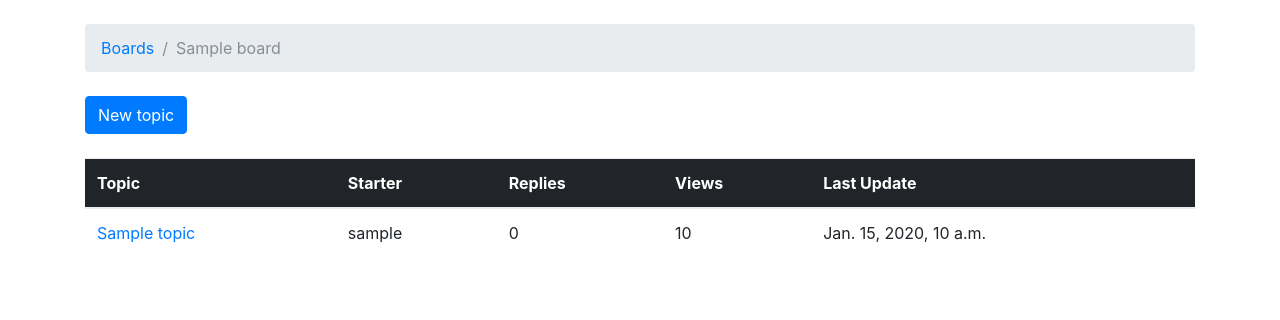
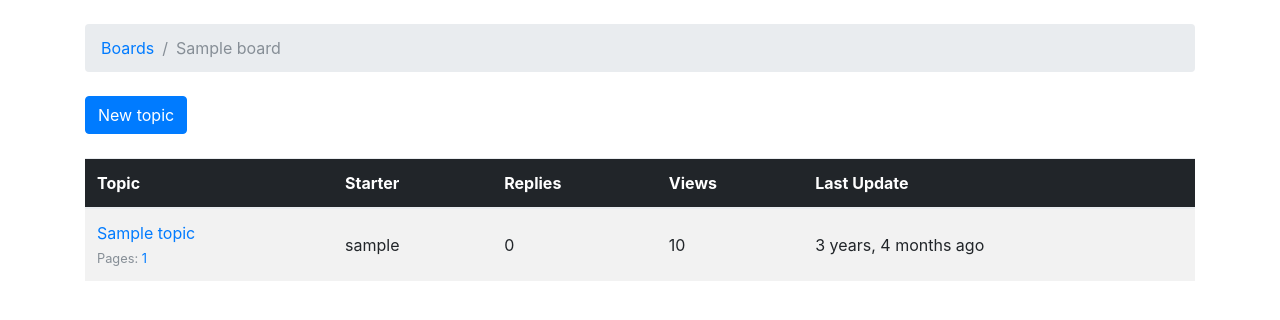
Before and after one commit to Belphin/beginners-guide-to-django, a Django app: page /boards/1/ in a window 1280 px wide. Shown: the part 56-376 px from the top of the page. Run offline with Django 3.2, Linux system fonts and the light colour scheme; tables that the repository leaves empty hold one stand-in row (values such as "Sample post"); some libraries are stand-ins or nearby versions.

Commit message:
End part 6 - Class-Based Views

```diff
--- a/boards/models.py
+++ b/boards/models.py
@@ -1,6 +1,9 @@
 from django.db import models
 from django.contrib.auth.models import User
 from django.utils.text import Truncator
+from django.utils.html import mark_safe
+from markdown import markdown
+import math
 
 class Board(models.Model):
 	name = models.CharField(max_length=30, unique=True)
@@ -26,6 +29,25 @@ class Topic(models.Model):
 	def __str__(self):
 		return self.subject
 
+	def get_page_count(self):
+		count = self.posts.count()
+		pages = count / 20
+		return math.ceil(pages)
+
+	def has_many_pages(self, count=None):
+		if count is None:
+			count = self.get_page_count()
+		return count > 6
+
+	def get_page_range(self):
+		count = self.get_page_count()
+		if self.has_many_pages(count):
+			return range(1, 5)
+		return range(1, count + 1)
+
+	def get_last_ten_posts(self):
+		return self.posts.order_by('-created_at')[:10]
+
 
 class Post(models.Model):
 	message = models.TextField(max_length=4000)
@@ -38,3 +60,6 @@ class Post(models.Model):
 	def __str__(self):
 		truncated_message = Truncator(self.message)
 		return truncated_message.chars(30)
+
+	def get_message_as_markdown(self):
+		return mark_safe(markdown(self.message, safe_mode='escape'))
--- a/boards/views.py
+++ b/boards/views.py
@@ -65,8 +65,12 @@ class PostListView(ListView):
 	paginate_by = 10
 
 	def get_context_data(self, **kwargs):
-		self.topic.views += 1
-		self.topic.save()
+		session_key = 'viewed_topic_{}'.format(self.topic.pk)
+		if not self.request.session.get(session_key, False):
+			self.topic.views += 1
+			self.topic.save()
+			self.request.session[session_key] = True
+
 		kwargs['topic'] = self.topic
 		return super().get_context_data(**kwargs)
 
@@ -86,7 +90,18 @@ def reply_topic(request, pk, topic_pk):
 			post.topic = topic
 			post.created_by = request.user
 			post.save()
-			return redirect('topic_posts', pk=pk, topic_pk=topic_pk)
+
+			topic.last_updated = timezone.now()
+			topic.save()
+
+			topic_url = reverse('topic_posts', kwargs={'pk': pk, 'topic_pk': topic_pk})
+			topic_post_url = '{url}?page={page}#{id}'.format(
+				url=topic_url,
+				id=post.pk,
+				page=topic.get_page_count()
+			)
+
+			return redirect(topic_post_url)
 	else:
 		form = PostForm()
 	return render(request, 'reply_topic.html', {'topic': topic, 'form': form})
--- a/myproject/settings.py
+++ b/myproject/settings.py
@@ -38,8 +38,9 @@ INSTALLED_APPS = [
     'django.contrib.sessions',
     'django.contrib.messages',
     'django.contrib.staticfiles',
+    'django.contrib.humanize',
 
-		'widget_tweaks',
+    'widget_tweaks',
 
     'accounts',
     'boards',
--- a/myproject/urls.py
+++ b/myproject/urls.py
@@ -35,5 +35,6 @@ urlpatterns = [
 	path('settings/password/', auth_views.PasswordChangeView.as_view(template_name='password_change.html'),
 		name='password_change'),
 	path('settings/password/done', auth_views.PasswordChangeDoneView.as_view(template_name='password_change_done.html'),
-		name='password_change_done')
+		name='password_change_done'),
+	path('settings/account/', accounts_views.UserUpdateView.as_view(), name='my_account')
 ]
--- a/requirements.txt
+++ b/requirements.txt
@@ -1,2 +1,3 @@
 Django==4.1.7
 django-widget-tweaks==1.4.12
+markdown==3.4.3
--- a/templates/base.html
+++ b/templates/base.html
@@ -4,7 +4,7 @@
     <meta charset="utf-8" />
     <title>{% block title %}Django Boards{% endblock %}</title>
     <link rel="stylesheet" href="{% static 'css/bootstrap.min.css' %}" />
-		<link rel="stylesheet" href="{% static 'css/app.css' %}">
+    <link rel="stylesheet" href="{% static 'css/app.css' %}" />
     {% block stylesheet %}{% endblock %}
   </head>
   <body>
@@ -13,19 +13,38 @@
       <div class="container">
         <a class="navbar-brand" href="{% url 'home' %}">Django Boards</a>
         <div>
-						<button class="navbar-toggler" type="button" data-toggle="collapse" data-target="#mainMenu" aria-controls="mainMenu" aria-expanded="false" aria-label="Toggle navigation">
+          <button
+            class="navbar-toggler"
+            type="button"
+            data-toggle="collapse"
+            data-target="#mainMenu"
+            aria-controls="mainMenu"
+            aria-expanded="false"
+            aria-label="Toggle navigation">
             <span class="navbar-toggler-icon"></span>
           </button>
           <div class="collapse navbar-collapse" id="mainMenu">
             {% if user.is_authenticated %}
             <ul class="navbar-nav ml-auto">
               <li class="nav-item dropdown">
-										<a class="nav-link dropdown-toggle" href="#" id="userMenu" data-toggle="dropdown" aria-haspopup="true" aria-expanded="false">
+                <a
+                  class="nav-link dropdown-toggle"
+                  href="#"
+                  id="userMenu"
+                  data-toggle="dropdown"
+                  aria-haspopup="true"
+                  aria-expanded="false">
                   {{ user.username }}
                 </a>
-										<div class="dropdown-menu dropdown-menu-right" aria-labelledby="userMenu">
-											<a class="dropdown-item" href="#">My account</a>
-											<a class="dropdown-item" href="{% url 'password_reset' %}">Change password</a>
+                <div
+                  class="dropdown-menu dropdown-menu-right"
+                  aria-labelledby="userMenu">
+                  <a class="dropdown-item" href="{% url 'my_account' %}"
+                    >My account</a
+                  >
+                  <a class="dropdown-item" href="{% url 'password_reset' %}"
+                    >Change password</a
+                  >
                   <div class="dropdown-divider"></div>
                   <a class="dropdown-item" href="{% url 'logout' %}">Log out</a>
                 </div>
@@ -33,8 +52,12 @@
             </ul>
             {% else %}
             <form class="form-inline ml-auto">
-									<a href="{% url 'login' %}" class="btn btn-outline-secondary">Log in</a>
-									<a href="{% url 'signup' %}" class="btn btn-primary ml-2">Sign up</a>
+              <a href="{% url 'login' %}" class="btn btn-outline-secondary"
+                >Log in</a
+              >
+              <a href="{% url 'signup' %}" class="btn btn-primary ml-2"
+                >Sign up</a
+              >
             </form>
             {% endif %}
           </div>
@@ -52,5 +75,6 @@
     <script src="{% static 'js/jquery-3.2.1.min.js' %}"></script>
     <script src="{% static 'js/popper.min.js' %}"></script>
     <script src="{% static 'js/bootstrap.min.js' %}"></script>
+    {% block javascript %}{% endblock %}
   </body>
 </html>
--- a/templates/includes/pagination.html
+++ b/templates/includes/pagination.html
@@ -1,6 +1,16 @@
 {% if is_paginated %}
   <nav aria-label="Topics pagination" class="mb-4">
     <ul class="pagination">
+      {% if page_obj.number > 1 %}
+        <li class="page-item">
+          <a class="page-link" href="?page=1">First</a>
+        </li>
+      {% else %}
+        <li class="page-item disabled">
+          <span class="page-link">First</span>
+        </li>
+      {% endif %}
+
       {% if page_obj.has_previous %}
         <li class="page-item">
           <a class="page-link" href="?page={{ page_obj.previous_page_number }}">Previous</a>
@@ -19,7 +29,7 @@
               <span class="sr-only">(current)</span>
             </span>
           </li>
-				{% else %}
+        {% elif page_num > page_obj.number|add:'-3' and page_num < page_obj.number|add:'3' %}
           <li class="page-item">
             <a class="page-link" href="?page={{ page_num }}">{{ page_num }}</a>
           </li>
@@ -35,6 +45,16 @@
           <span class="page-link">Next</span>
         </li>
       {% endif %}
+
+      {% if page_obj.number != paginator.num_pages %}
+        <li class="page-item">
+          <a class="page-link" href="?page={{ paginator.num_pages }}">Last</a>
+        </li>
+      {% else %}
+        <li class="page-item disabled">
+          <span class="page-link">Last</span>
+        </li>
+      {% endif %}
     </ul>
   </nav>
 {% endif %}
--- a/templates/topics.html
+++ b/templates/topics.html
@@ -1,7 +1,9 @@
 {% extends 'base.html' %}
 
+{% load humanize %}
+
 {% block title %}
-	{{board.name}} - {{block.super}}
+  {{ board.name }} - {{ block.super }}
 {% endblock %}
 
 {% block breadcrumb %}
@@ -14,7 +16,7 @@
     <a href="{% url 'new_topic' board.pk %}" class="btn btn-primary">New topic</a>
   </div>
 
-<table class="table mb-4">
+  <table class="table table-striped mb-4">
     <thead class="thead-inverse">
       <tr>
         <th>Topic</th>
@@ -26,56 +28,31 @@
     </thead>
     <tbody>
       {% for topic in topics %}
+        {% url 'topic_posts' board.pk topic.pk as topic_url %}
         <tr>
-				<td><a href="{% url 'topic_posts' board.pk topic.pk %}">{{ topic.subject }}</a></td>
-				<td>{{ topic.starter.username }}</td>
-				<td>{{ topic.replies }}</td>
-				<td>{{ topic.views }}</td>  <!-- here -->
-				<td>{{ topic.last_updated }}</td>
+          <td>
+            <p class="mb-0">
+              <a href="{{ topic_url }}">{{ topic.subject }}</a>
+            </p>
+            <small class="text-muted">
+              Pages:
+              {% for i in topic.get_page_range %}
+                <a href="{{ topic_url }}?page={{ i }}">{{ i }}</a>
+              {% endfor %}
+              {% if topic.has_many_pages %}
+              ... <a href="{{ topic_url }}?page={{ topic.get_page_count }}">Last Page</a>
+              {% endif %}
+            </small>
+          </td>
+          <td class="align-middle">{{ topic.starter.username }}</td>
+          <td class="align-middle">{{ topic.replies }}</td>
+          <td class="align-middle">{{ topic.views }}</td>
+          <td class="align-middle">{{ topic.last_updated|naturaltime }}</td>
         </tr>
       {% endfor %}
     </tbody>
   </table>
 
-{% if is_paginated %}
-<nav aria-label="Topics pagination" class="mb-4">
-	<ul class="pagination">
-		{% if page_obj.has_previous %}
-			<li class="page-item">
-				<a class="page-link" href="?page={{ page_obj.previous_page_number }}">Previous</a>
-			</li>
-		{% else %}
-			<li class="page-item disabled">
-				<span class="page-link">Previous</span>
-			</li>
-		{% endif %}
-
-		{% for page_num in paginator.page_range %}
-			{% if page_obj.number == page_num %}
-				<li class="page-item active">
-					<span class="page-link">
-						{{ page_num }}
-						<span class="sr-only">(current)</span>
-					</span>
-				</li>
-			{% else %}
-				<li class="page-item">
-					<a class="page-link" href="?page={{ page_num }}">{{ page_num }}</a>
-				</li>
-			{% endif %}
-		{% endfor %}
-
-		{% if page_obj.has_next %}
-			<li class="page-item">
-				<a class="page-link" href="?page={{ page_obj.next_page_number }}">Next</a>
-			</li>
-		{% else %}
-			<li class="page-item disabled">
-				<span class="page-link">Next</span>
-			</li>
-		{% endif %}
-	</ul>
-</nav>
-{% endif %}
+  {% include 'includes/pagination.html' %}
 
 {% endblock %}
```
Also changed, not shown: accounts/views.py (+16 -0 lines), boards/templatetags/gravatar.py (added, +19 -0 lines), boards/tests/test_view_reply_topic.py (+2 -1 lines), templates/edit_post.html (+13 -0 lines), templates/my_account.html (added, +19 -0 lines), templates/reply_topic.html (+14 -3 lines), templates/topic_posts.html (+25 -28 lines). Lines whose indentation alone changed are shown as unchanged.
